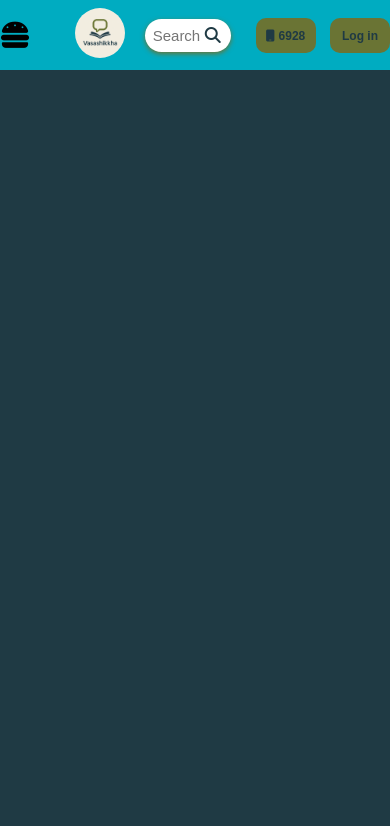
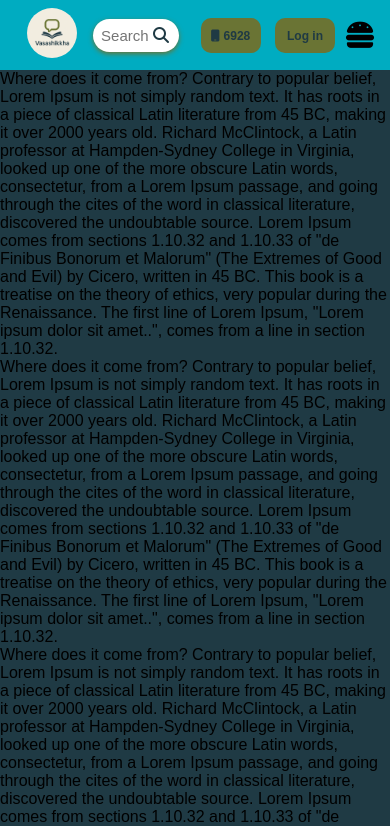
Before and after one commit to Aarifnsu/VasaShikkha, a plain HTML site: page index.html in a window 390 px wide. Shown: the top 826 px of the page. Drawn offline with Linux system fonts and the light colour scheme; files whose address does not match are found by name.

Commit message:
new update of header with complete responsive menu

```diff
--- a/index.html
+++ b/index.html
@@ -9,12 +9,11 @@
 </head>
 <body>
     <header>
-
-        <input type="checkbox" id="clickBurger" hidden>
+        <nav>
+            <input type="checkbox" id="clickBurger" hidden>
         <label for="clickBurger">
             <i class="fas fa-hamburger" id="burger"></i>
             <i class="fa-solid fa-xmark" id="cancel"></i>
-
         </label>
         <div class="logo">
             <img src="image/logo.png" alt="This is a logo">
@@ -24,7 +23,7 @@
             <!--<span class="fas fa-search"></span>-->
             <i class="fa-solid fa-magnifying-glass"></i>
         </div>
-        <ul class="nav">
+        <ul>
             <li>
                 <a href="#">Home</a>
             </li>
@@ -50,8 +49,29 @@
                 <a href="#">Log in</a>
             </button>
         </div>
-
+        </nav>
     </header>
+    <div>
+        <p>
+            Where does it come from?
+Contrary to popular belief, Lorem Ipsum is not simply random text. It has roots in a piece of classical Latin literature from 45 BC, making it over 2000 years old. Richard McClintock, a Latin professor at Hampden-Sydney College in Virginia, looked up one of the more obscure Latin words, consectetur, from a Lorem Ipsum passage, and going through the cites of the word in classical literature, discovered the undoubtable source. Lorem Ipsum comes from sections 1.10.32 and 1.10.33 of "de Finibus Bonorum et Malorum" (The Extremes of Good and Evil) by Cicero, written in 45 BC. This book is a treatise on the theory of ethics, very popular during the Renaissance. The first line of Lorem Ipsum, "Lorem ipsum dolor sit amet..", comes from a line in section 1.10.32.
+        </p>
+    </div> <div>
+        <p>
+            Where does it come from?
+Contrary to popular belief, Lorem Ipsum is not simply random text. It has roots in a piece of classical Latin literature from 45 BC, making it over 2000 years old. Richard McClintock, a Latin professor at Hampden-Sydney College in Virginia, looked up one of the more obscure Latin words, consectetur, from a Lorem Ipsum passage, and going through the cites of the word in classical literature, discovered the undoubtable source. Lorem Ipsum comes from sections 1.10.32 and 1.10.33 of "de Finibus Bonorum et Malorum" (The Extremes of Good and Evil) by Cicero, written in 45 BC. This book is a treatise on the theory of ethics, very popular during the Renaissance. The first line of Lorem Ipsum, "Lorem ipsum dolor sit amet..", comes from a line in section 1.10.32.
+        </p>
+    </div> <div>
+        <p>
+            Where does it come from?
+Contrary to popular belief, Lorem Ipsum is not simply random text. It has roots in a piece of classical Latin literature from 45 BC, making it over 2000 years old. Richard McClintock, a Latin professor at Hampden-Sydney College in Virginia, looked up one of the more obscure Latin words, consectetur, from a Lorem Ipsum passage, and going through the cites of the word in classical literature, discovered the undoubtable source. Lorem Ipsum comes from sections 1.10.32 and 1.10.33 of "de Finibus Bonorum et Malorum" (The Extremes of Good and Evil) by Cicero, written in 45 BC. This book is a treatise on the theory of ethics, very popular during the Renaissance. The first line of Lorem Ipsum, "Lorem ipsum dolor sit amet..", comes from a line in section 1.10.32.
+        </p>
+    </div> <div>
+        <p>
+            Where does it come from?
+Contrary to popular belief, Lorem Ipsum is not simply random text. It has roots in a piece of classical Latin literature from 45 BC, making it over 2000 years old. Richard McClintock, a Latin professor at Hampden-Sydney College in Virginia, looked up one of the more obscure Latin words, consectetur, from a Lorem Ipsum passage, and going through the cites of the word in classical literature, discovered the undoubtable source. Lorem Ipsum comes from sections 1.10.32 and 1.10.33 of "de Finibus Bonorum et Malorum" (The Extremes of Good and Evil) by Cicero, written in 45 BC. This book is a treatise on the theory of ethics, very popular during the Renaissance. The first line of Lorem Ipsum, "Lorem ipsum dolor sit amet..", comes from a line in section 1.10.32.
+        </p>
+    </div>
 
 
     <Script src="js/script.js"></Script>
--- a/style.css
+++ b/style.css
@@ -20,13 +20,17 @@
 }
 
 header{
+    background: var(--background-color);
+    display:block;
+    position: relative;
+}
+header nav{
     width: 100%;
-    height: 100px;
+    height: 70px;
     position: relative;
     align-items: center;
-    display: flex;
+    display:flex;
     justify-content: space-between;
-    background: var(--background-color);
     align-items: center;
 }
 
@@ -81,7 +85,7 @@ ul li a{
 }
 
 
-header button{
+header nav button{
     border: none;
     outline: none;
     padding: 10px;
@@ -106,10 +110,13 @@ header button{
 }
 #burger,
 #cancel{
+    position: absolute;
     float: right;
+    top: 20px;
+    right: 0;
     display: none;
 }
-@media only screen and (max-width: 860px) {
+@media only screen and (max-width: 600px) {
     body{
         background: #1F3A44;
     }
@@ -172,7 +179,7 @@ header button{
 
     }
 
-    header button{
+    header nav button{
         padding: 10px;
         margin-left: 10px;
         border-radius: 10px;
@@ -183,13 +190,14 @@ header button{
     .call-btn a{
         font-size: 12PX;
         font-weight: bold;
+        /* margin-right: 80px; */
 }
     .call-btn i{
         font-size: 12PX;
         font-weight: bold;
 }
 .call-btn{
-    margin-right: 0px;
+    margin-right: 55px;
 }
 
 
```
